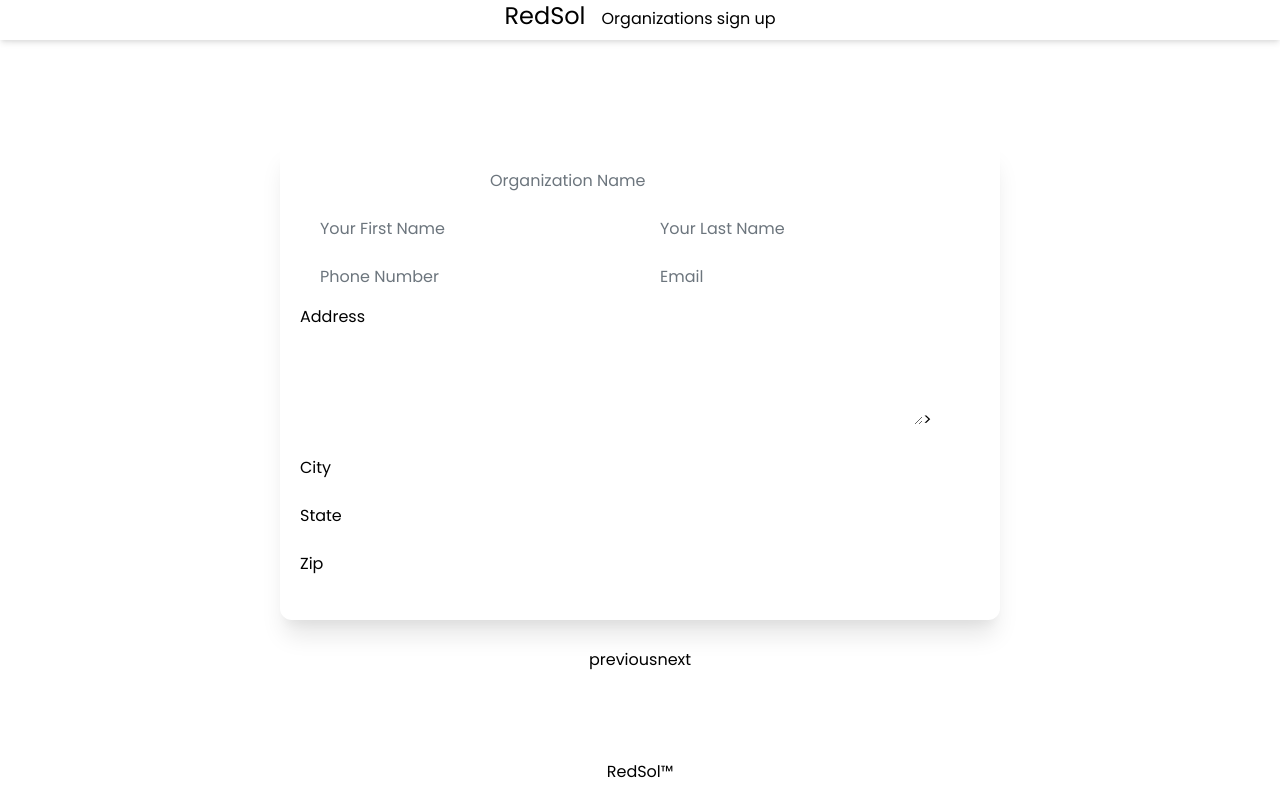
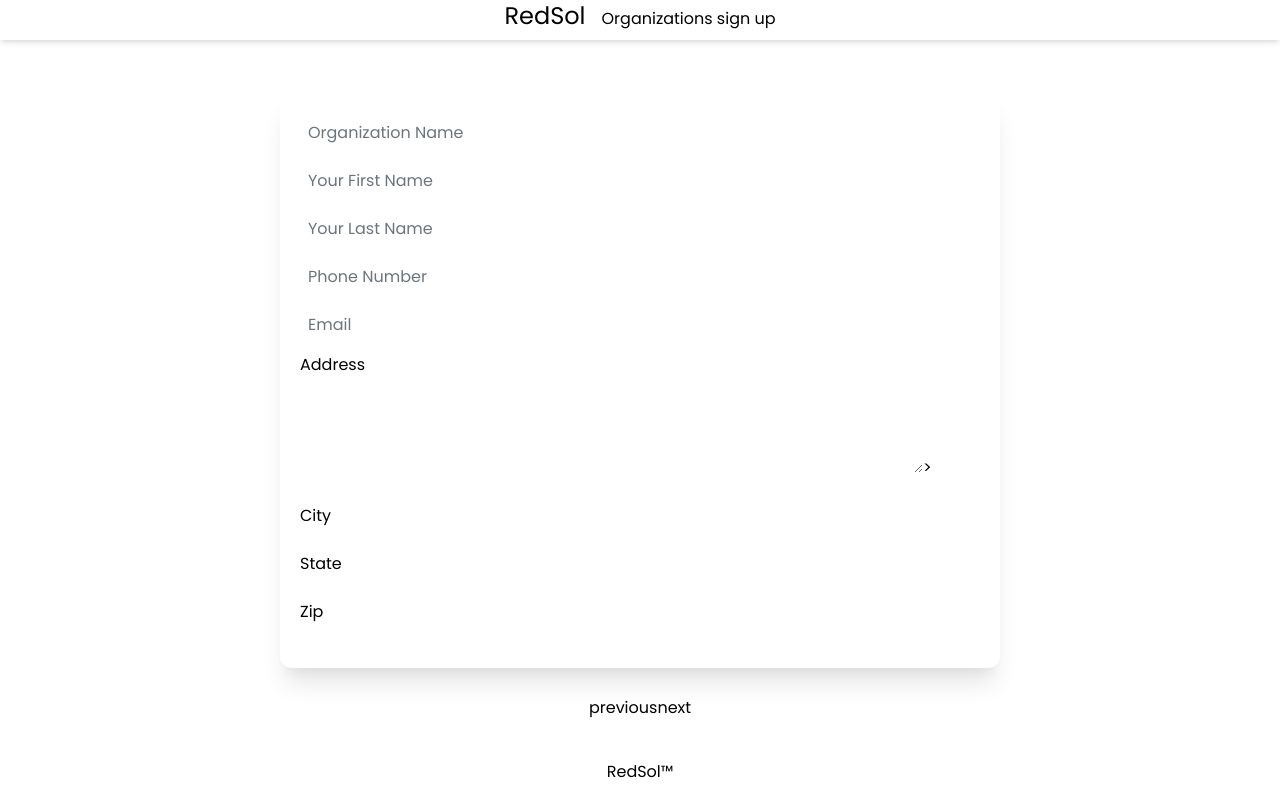
Before and after one commit to sandritaa/Organization-Sign-Up-Form, a Vue app: page / in a window 1280 px wide. Built offline with nearby package versions, Linux system fonts and the light colour scheme.

Commit message:
fixed tailwindCSS

```diff
--- a/src/components/Info.vue
+++ b/src/components/Info.vue
@@ -2,17 +2,16 @@
 <div class="form-demo">
     <div class="card shadow-xl rounded-xl p-5 mx-auto">
 
-        <div class="flex justify-around">
         <div class="p-field p-col-12 p-md-4">
             <span class="p-float-label">
                 <InputText id="inputtext" type="text" v-model="organizationName" /> <!--vmodel is our link. input -->
                 <label for="inputtext">Organization Name</label>
             </span>
         </div>
-        </div>
 
 
-        <div class="flex justify-around">
+
+
         <div class="p-field p-col-12 p-md-4">
             <span class="p-float-label">
                 <InputText id="inputtext" type="text" v-model="firstName" />
@@ -26,9 +25,9 @@
                 <label for="inputtext">Your Last Name</label>
             </span>
         </div>
-        </div>
 
-        <div class="flex justify-around">
+
+
 
 
         <div class="p-field p-col-12 p-md-4">
@@ -44,10 +43,6 @@
                 <label for="inputtext">Email</label>
             </span>
         </div>
-
-        </div>
-
-
 
 
     <!-- form layout -->
```
Lines whose indentation alone changed are shown as unchanged.
